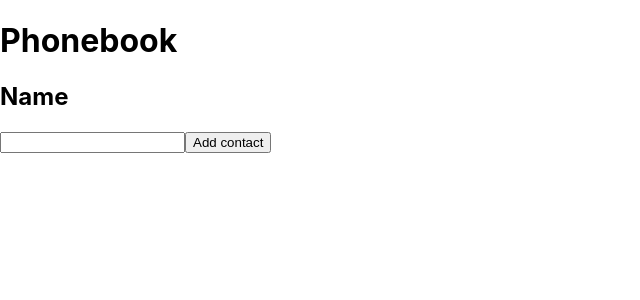
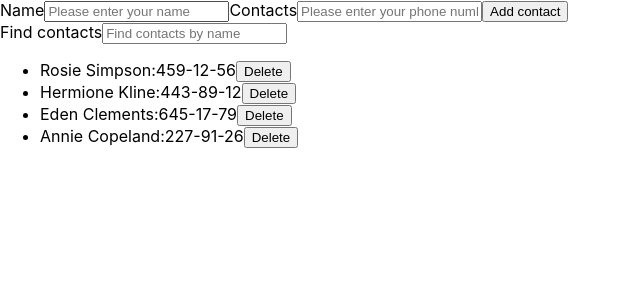
Before and after one commit to marianalevitska/goit-react-hw-02-phonebook, a React (Create React App) app: page / in a window 1280 px wide. Shown: the top 300 px of the page, without its empty margins (0-640 px from the left). Built offline with nearby package versions, Linux system fonts and the light colour scheme.

Commit message:
functions

```diff
--- a/src/App.jsx
+++ b/src/App.jsx
@@ -1,33 +1,12 @@
-import { Component } from 'react';
-
 import Phonebook from "components/Phonebook";
 
 
-// export const App = () => {
-//   // state = {
-//   //   contacts: [],
-//   //   name: ''
-//   // }
-//   return (
-//     <div>
-//       <Phonebook />
+export const App = () => {
 
-//     </div>
-//   );
-// };
+  return (
+    <div>
+      <Phonebook />
 
-export class App extends Component {
-  state = {
-    contacts: [],
-    name: ''
-  }
-  render() {
-    return (
-      <div >
-        <Phonebook />
-      </div >)
-
-  }
-}
-
-export default App;
+    </div>
+  );
+};
--- a/src/components/Phonebook/ContactForm/ContactForm.jsx
+++ b/src/components/Phonebook/ContactForm/ContactForm.jsx
@@ -1,24 +1,58 @@
 import { Component } from 'react';
+// import { nanoid } from 'nanoid';
+
 import stl from './contactForm.module.css';
 class ContactForm extends Component {
+    state = {
+        name: '',
+        number: ''
+    };
+
+    handleClick = ({ target }) => {
+        const { name, value } = target;
+        this.setState({
+            [name]: value,
+        });
+    };
+
+    handleSubmit = e => {
+        e.preventDefault();
+        this.props.onSubmit(this.state);
+        this.setState({ name: '', number: '' });
+    };
+
     render() {
+        const { name, number } = this.state;
         return (
-            <div>
-                <h1>Phonebook</h1>
-                <div className={stl.input_box}>
-                    <h2>Name</h2>
+            <form className={stl.form} onSubmit={this.handleSubmit}>
+                <label htmlFor='name' className={stl.label}>Name</label>
                 <input
+                    placeholder='Please enter your name'
+                    value={name}
+                    id='name'
                     className={stl.input_line}
                     type="text"
                     name="name"
                     pattern="^[a-zA-Za-яА-Я]+(([' -][a-zA-Za-яА-Я ])?[a-zA-Za-яА-Я]*)*$"
                     title="Name may contain only letters, apostrophe, dash and spaces. For example Adrian, Jacob Mercer, Charles de Batz de Castelmore d'Artagnan"
                     required
+                    onChange={this.handleClick}
                 />
-                    <button>Add contact</button>
-                </div>
-
-            </div>
+                <label htmlFor='tel' className={stl.label}>Contacts</label>
+                <input
+                    className={stl.input_line}
+                    value={number}
+                    placeholder='Please enter your phone number'
+                    id='tel'
+                    type="tel"
+                    name="number"
+                    pattern="\+?\d{1,4}?[-.\s]?\(?\d{1,3}?\)?[-.\s]?\d{1,4}[-.\s]?\d{1,4}[-.\s]?\d{1,9}"
+                    title="Phone number must be digits and can contain spaces, dashes, parentheses and can start with +"
+                    required
+                    onChange={this.handleClick} /* function call */
+                />
+                <button type='submit' className={stl.button}>Add contact</button>
+            </form>
         )
     }
 }
--- a/src/components/Phonebook/ContactList/ContactItem/ContactItem.jsx
+++ b/src/components/Phonebook/ContactList/ContactItem/ContactItem.jsx
@@ -1,10 +1,14 @@
 import stl from './contactItem.module.css';
 
-function ContactItem() {
+function ContactItem({ options, onDelete }) {
+    // const { name, number, id } = params; - object
+    /*const [name,number,id] = params; - array*/
+    const [id, name, number] = options;
     return (
-        <div>
-
-        </div>
+        <li className={stl.item}>
+            {name}:{number}
+            <button type='button' className={stl.delete} onClick={() => onDelete(id)}>Delete</button>
+        </li>
     )
 }
 
--- a/src/components/Phonebook/ContactList/ContactList.jsx
+++ b/src/components/Phonebook/ContactList/ContactList.jsx
@@ -1,12 +1,21 @@
 import stl from './contactList.module.css';
+import ContactItem from './ContactItem';
 
-function ContactList() {
+function ContactList({ contacts, onDelete }) {
+
+    const elements = contacts.map(({ id, name, number }) => (
+        <ContactItem
+            key={id}
+            options={[id, name, number]}
+            onDelete={onDelete}
+        />
+    ));
     return (
-        <div>
-
-        </div>
+        <ul className={stl.list}>
+            {elements}
+        </ul>
     )
 }
 
 
-export default ContactForm;
+export default ContactList;
--- a/src/components/Phonebook/Filter/Filter.jsx
+++ b/src/components/Phonebook/Filter/Filter.jsx
@@ -1,10 +1,18 @@
 import stl from './filter.module.css';
 
-function Filter() {
+function Filter({ filter, onFilter }) {
     return (
-        <div>
-
-        </div>
+        <>
+            <label htmlFor='filter' className={stl.label}>Find contacts</label>
+            <input
+                value={filter}
+                type='text'
+                placeholder='Find contacts by name'
+                id='filter'
+                className={stl.input}
+                onChange={onFilter}
+            />
+        </>
     )
 }
 
--- a/src/components/Phonebook/Phonebook.jsx
+++ b/src/components/Phonebook/Phonebook.jsx
@@ -1,10 +1,81 @@
 import { Component } from 'react';
+import { nanoid } from 'nanoid';
+
 import ContactForm from "./ContactForm";
+import ContactList from './ContactList';
+import Filter from './Filter';
+
+
 class Phonebook extends Component {
+    state = {
+        contacts: [
+            { id: 'id-1', name: 'Rosie Simpson', number: '459-12-56' },
+            { id: 'id-2', name: 'Hermione Kline', number: '443-89-12' },
+            { id: 'id-3', name: 'Eden Clements', number: '645-17-79' },
+            { id: 'id-4', name: 'Annie Copeland', number: '227-91-26' },
+        ],
+        filter: ''
+    }
+
+    addContacts = ({ name, number }) => {
+        // this.setState({ contacts: item.contacts.value })
+        const { contacts } = this.state;
+        const isDublicate = contacts.find(item => item.name === name);
+        if (isDublicate) {
+            alert(`${name} is alredy in your phonebook`);
+            return;
+        };
+
+        this.setState(prevState => {
+            const { contacts } = prevState;
+            const newContact = {
+                id: nanoid(),
+                name,
+                number
+            };
+            return {
+                contacts: [...contacts, newContact],
+            };
+        });
+
+
+    }
+
+    deleteContact = id => {
+
+        this.setState(({ contacts }) => ({
+            contacts: contacts.filter(item => item.id !== id),
+        }));
+    };
+
+    filterChange = ({ target }) => {
+        const { value } = target;
+        this.setState({
+            filter: value,
+        });
+    };
+
+    getContactsFiltered = () => {
+        const { contacts, filter } = this.state;
+        if (!filter) {
+            return contacts;
+        };
+        const filterRequest = filter.toLowerCase();
+        const filteredContacts = contacts.filter(({ name }) => {
+            const result = name.toLowerCase().includes(filterRequest);
+            return result;
+        })
+        return filteredContacts;
+    };
+
     render() {
+        const { filter } = this.state;
+        const filteredResult = this.getContactsFiltered();
         return (
             <div>
-                <ContactForm />
+                <ContactForm onSubmit={this.addContacts} />
+                <Filter filter={filter} onFilter={this.filterChange} />
+                <ContactList contacts={filteredResult} onDelete={this.deleteContact} />
             </div>
         )
     }
```
Lines whose indentation alone changed are shown as unchanged.
